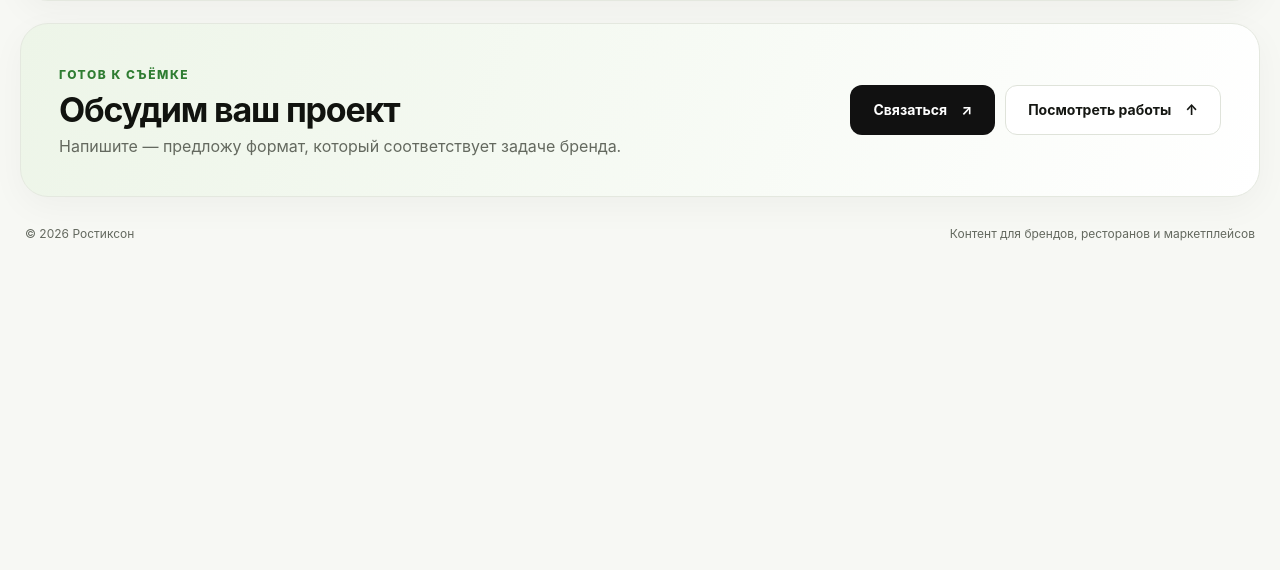
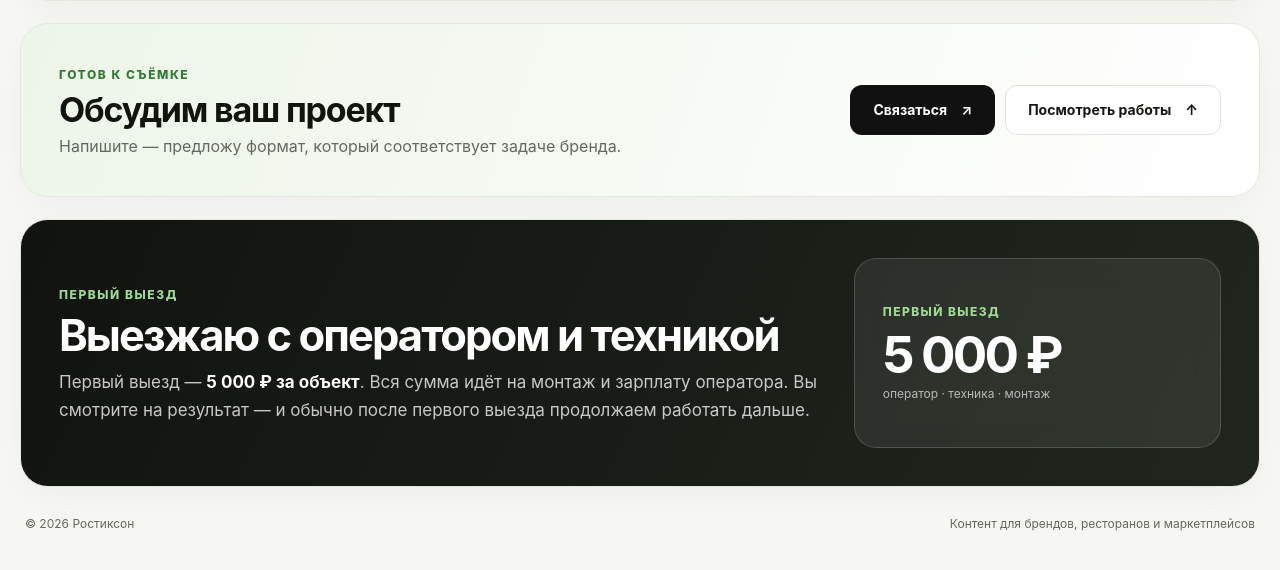
Before and after one commit to antoxaroxa228-sketch/rostikson-portfolio, a plain HTML site: page index.html in a window 1280 px wide. Shown: the part 3429-3999 px from the top of the page. Before the commit the page ends 3711 px from the top, so only its background shows below. Drawn offline with Linux system fonts and the light colour scheme.

Commit message:
feat: add first-shoot offer and browser favicon

```diff
--- a/index.html
+++ b/index.html
@@ -9,6 +9,8 @@
   <meta property="og:title" content="Ростиксон — контент для брендов и ресторанов" />
   <meta property="og:description" content="700+ обзоров, 50+ млн ₽ в заказах, рестораны, Ozon, ВкусВилл и продакшн." />
   <title>Ростиксон — контент для брендов и ресторанов</title>
+  <link rel="icon" type="image/png" sizes="128x128" href="/assets/images/favicon.png?v=1" />
+  <link rel="apple-touch-icon" href="/assets/images/favicon.png?v=1" />
   <link rel="preload" href="/assets/images/hero.jpg" as="image" type="image/jpeg" />
   <link rel="stylesheet" href="/styles.css" />
 </head>
@@ -179,6 +181,19 @@
         <a class="button button-light" href="#works">Посмотреть работы <span>↑</span></a>
       </div>
     </section>
+
+    <section class="section-shell panel first-shoot-section" aria-labelledby="first-shoot-title">
+      <div class="first-shoot-copy">
+        <span class="kicker">ПЕРВЫЙ ВЫЕЗД</span>
+        <h2 id="first-shoot-title">Выезжаю с оператором и техникой</h2>
+        <p>Первый выезд — <strong>5 000 ₽ за объект</strong>. Вся сумма идёт на монтаж и зарплату оператора. Вы смотрите на результат — и обычно после первого выезда продолжаем работать дальше.</p>
+      </div>
+      <div class="first-shoot-price" aria-label="Стоимость первого выезда">
+        <span>Первый выезд</span>
+        <b>5 000 ₽</b>
+        <small>оператор · техника · монтаж</small>
+      </div>
+    </section>
   </main>
 
   <footer class="site-footer section-shell">
--- a/styles.css
+++ b/styles.css
@@ -78,3 +78,64 @@ h1{font-size:clamp(43px,4.65vw,76px);line-height:.98;letter-spacing:-.055em;marg
 }
 
 @media(prefers-reduced-motion:reduce){html{scroll-behavior:auto}*{transition:none!important}}
+/* First-shoot offer */
+.first-shoot-section{
+  display:grid;
+  grid-template-columns:minmax(0,1.35fr) minmax(280px,.65fr);
+  align-items:center;
+  gap:32px;
+  background:linear-gradient(115deg,#11130f,#20261e);
+  color:#fff;
+  overflow:hidden;
+}
+.first-shoot-section .kicker{color:#9edb91}
+.first-shoot-copy h2{
+  margin:8px 0 12px;
+  font-size:clamp(34px,3.4vw,52px);
+  line-height:1.02;
+  letter-spacing:-.045em;
+}
+.first-shoot-copy p{
+  max-width:820px;
+  margin:0;
+  color:rgba(255,255,255,.76);
+  font-size:17px;
+  line-height:1.6;
+}
+.first-shoot-copy strong{color:#fff}
+.first-shoot-price{
+  min-height:190px;
+  padding:28px;
+  border:1px solid rgba(255,255,255,.16);
+  border-radius:22px;
+  background:rgba(255,255,255,.08);
+  backdrop-filter:blur(12px);
+  display:flex;
+  flex-direction:column;
+  justify-content:center;
+  align-items:flex-start;
+}
+.first-shoot-price span{
+  color:#9edb91;
+  font-size:12px;
+  font-weight:800;
+  letter-spacing:.12em;
+  text-transform:uppercase;
+}
+.first-shoot-price b{
+  margin:8px 0 5px;
+  font-size:clamp(38px,4vw,58px);
+  line-height:1;
+  letter-spacing:-.055em;
+}
+.first-shoot-price small{color:rgba(255,255,255,.66);font-size:12px}
+
+@media(max-width:860px){
+  .first-shoot-section{grid-template-columns:1fr}
+  .first-shoot-price{min-height:0}
+}
+@media(max-width:640px){
+  .first-shoot-copy h2{font-size:31px}
+  .first-shoot-copy p{font-size:15px}
+  .first-shoot-price{padding:22px}
+}
```
Also changed, not shown: assets/images/favicon.png (added).
